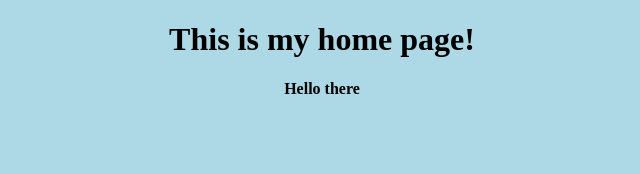
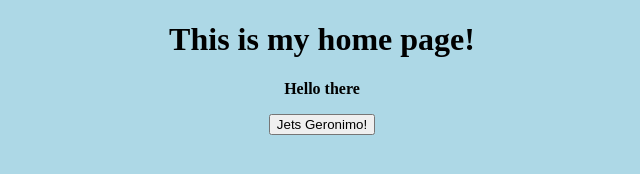
Before and after one commit to WilliamWiseman/williamwiseman.github.io, a plain HTML site: page index.html in a window 1280 px wide. Shown: the whole page, without its empty margins (318-958 px from the left). Drawn offline with Linux system fonts and the light colour scheme.

Commit message:
Add button to navigate to jetsGeronimo.html

```diff
--- a/index.html
+++ b/index.html
@@ -13,6 +13,7 @@
         </style>
             <h1>This is my home page!</h1>
             <p>Hello there</p>
+            <button onclick="window.location.href = 'jetsGeronimo.html';">Jets Geronimo!</button>
         <script>
 
         </script>
```
